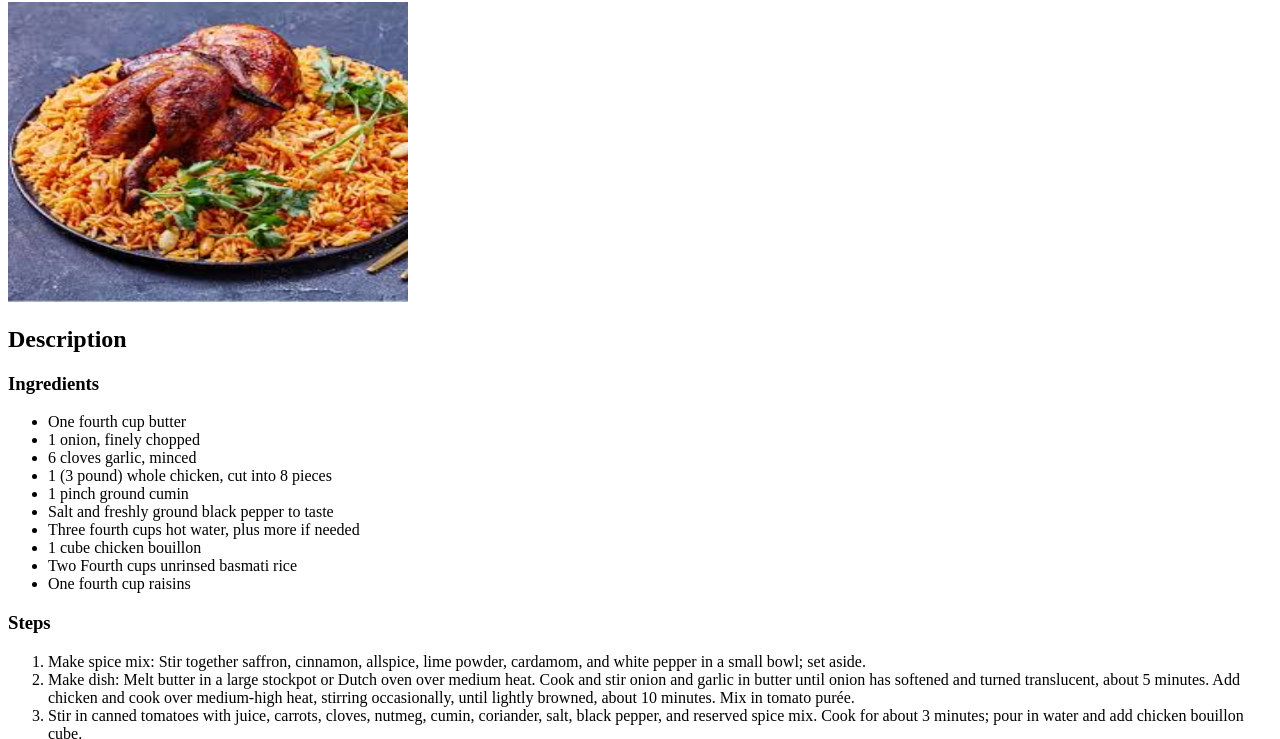
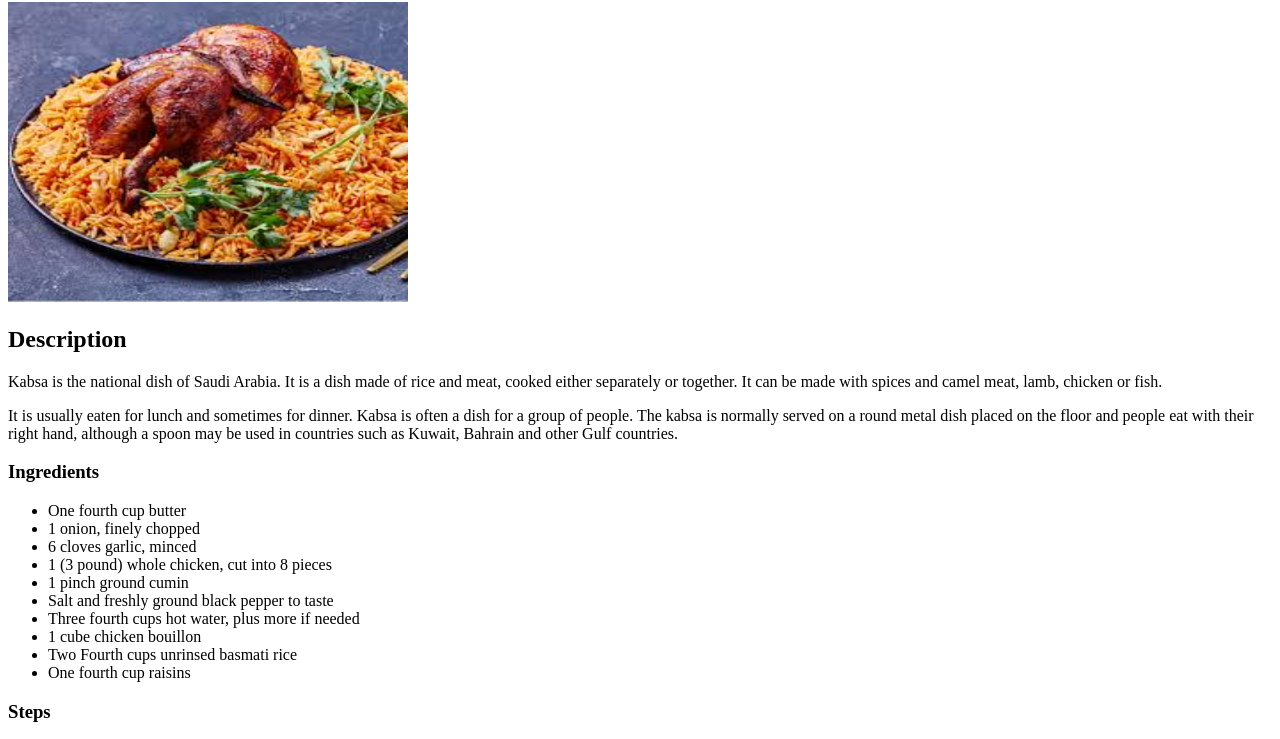
Before and after one commit to Yoni190/odin-recipes, a plain HTML site: page recipes/kabsa.html in a window 1280 px wide. Shown: the part 78-817 px from the top of the page. Drawn offline with Linux system fonts and the light colour scheme.

Commit message:
Add description to Kabsa page

```diff
--- a/recipes/kabsa.html
+++ b/recipes/kabsa.html
@@ -9,7 +9,8 @@
     <h1>Kabsa</h1>
     <img src="../img/kabsa.jpeg" alt="Picture of Kabsa" height="300" width="400">
     <h2>Description</h2>
-    <p></p>
+    <p>Kabsa is the national dish of Saudi Arabia. It is a dish made of rice and meat, cooked either separately or together. It can be made with spices and camel meat, lamb, chicken or fish.</p>
+    <p>It is usually eaten for lunch and sometimes for dinner. Kabsa is often a dish for a group of people. The kabsa is normally served on a round metal dish placed on the floor and people eat with their right hand, although a spoon may be used in countries such as Kuwait, Bahrain and other Gulf countries.</p>
     <h3>Ingredients</h3>
     <ul>
         <li>One fourth cup butter</li>
```
